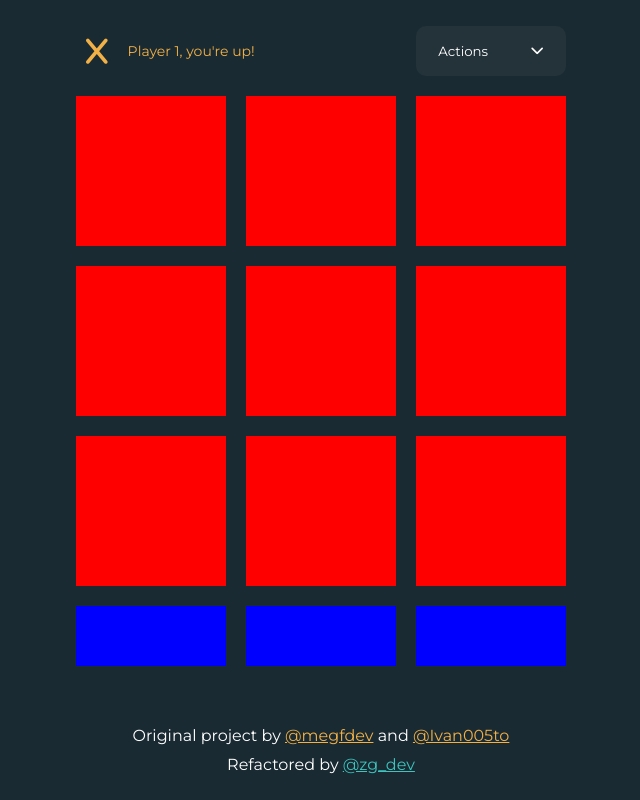
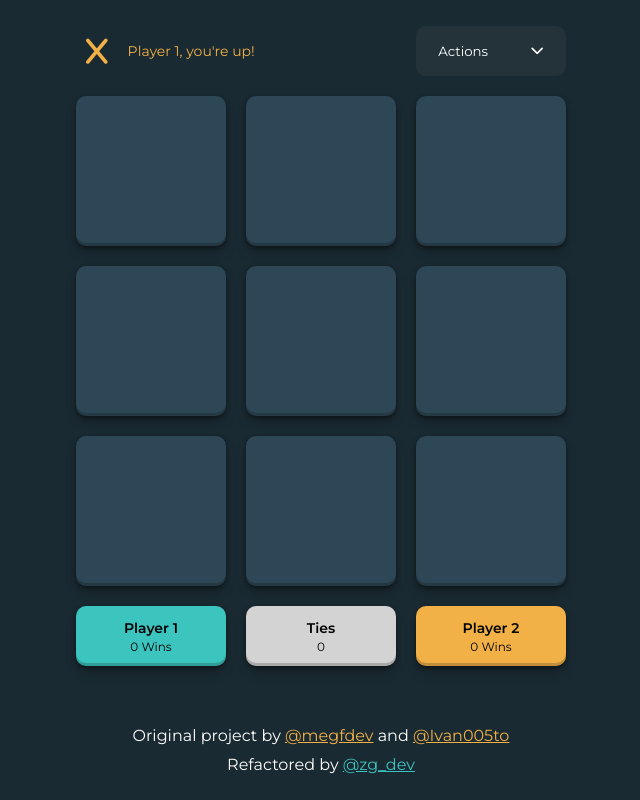
Before and after one commit to Carvalho1oak/TIC-TAC-TOE, a plain HTML site: page vanilla-build/index.html in a window 1280 px wide. Shown: the whole page, without its empty margins (319-959 px from the left). Drawn offline with Linux system fonts and the light colour scheme.

Commit message:
Finished HTML And CSS
Into The JavaScript

```diff
--- a/vanilla-build/CSS/index.css
+++ b/vanilla-build/CSS/index.css
@@ -115,10 +115,31 @@ button:hover {
   }
 }
 .square {
-  background-color: red;
+  background-color: var(--gray);
+  border-radius: 10px;
+  display: flex;
+  justify-content: center;
+  align-items: center;
+  font-size: 3rem;
+}
+.square:hover {
+  cursor: pointer;
+  opacity: 90%;
 }
 .score {
-  background-color: blue;
+  display: flex;
+  flex-direction: column;
+  justify-content: center;
+  align-items: center;
+  border-radius: 10px;
+}
+.score p {
+  font-size: 14px;
+  font-weight: 600;
+}
+.score span {
+  font-size: 12px;
+  margin-top: 2px;
 }
 /* Menu styles */
 .menu {
@@ -153,6 +174,7 @@ button:hover {
   text-decoration: underline;
   cursor: pointer;
 }
+
 /* footer styles */
 
 footer {
@@ -168,3 +190,37 @@ footer p {
 footer a {
   color: var(--yellow);
 }
+
+/* Modal styles - opens when game finishes  */
+
+.modal {
+  display: flex;
+  position: fixed;
+  width: 100%;
+  height: 100%;
+  justify-content: center;
+  align-items: center;
+  background-color: rgba(0, 0, 0, 0.6);
+}
+
+.modal-contents {
+  transform: translateY(-80px);
+  height: 150px;
+  width: 100%;
+  max-width: 300px;
+  background-color: #2a4544;
+  border-radius: 20px;
+  display: flex;
+  flex-direction: column;
+  justify-content: center;
+  align-items: center;
+  gap: 20px;
+  color: white;
+  margin: 10px;
+}
+.modal-contents button {
+  padding: 10px;
+  background-color: var(--turquoise);
+  color: #2a4544;
+  border-radius: 3px;
+}
--- a/vanilla-build/index.html
+++ b/vanilla-build/index.html
@@ -22,7 +22,8 @@
 
         <!-- Dropdown menu -->
         <div class="menu">
-            <button class="menu-btn" data-id="menu-button">Actions
+          <button class="menu-btn" data-id="menu-button">
+            Actions
             <i class="fa-solid fa-chevron-down"></i>
           </button>
 
@@ -32,26 +33,36 @@
           </div>
         </div>
         <!-- Game board -->
-        <div class="square"></div>
-        <div class="square"></div>
-        <div class="square"></div>
-        <div class="square"></div>
-        <div class="square"></div>
-        <div class="square"></div>
-        <div class="square"></div>
-        <div class="square"></div>
-        <div class="square"></div>
+        <div id="1" class="square shadow"></div>
+        <div id="2" class="square shadow"></div>
+        <div id="3" class="square shadow"></div>
+        <div id="4" class="square shadow"></div>
+        <div id="5" class="square shadow"></div>
+        <div id="6" class="square shadow"></div>
+        <div id="7" class="square shadow"></div>
+        <div id="8" class="square shadow"></div>
+        <div id="9" class="square shadow"></div>
         <!-- Scoreboard -->
-        <div class="score"></div>
-        <div class="score"></div>
-        <div class="score"></div>
+        <div class="score shadow" style="background-color: var(--turquoise)">
+          <p>Player 1</p>
+          <span data-id="p1-wins">0 Wins</span>
+        </div>
+        <div class="score shadow" style="background-color: var(--light-gray)">
+          <p>Ties</p>
+          <span data-id="ties">0</span>
+        </div>
+        <div class="score shadow" style="background-color: var(--yellow)">
+          <p>Player 2</p>
+          <span data-id="p2-wins">0 Wins</span>
+        </div>
       </div>
     </main>
 
     <footer>
       <p>
         Original project by
-        <a href="https://twitter.com/megdev" target="_blank">@megfdev</a> and <a href="https://twitter.com/Ivan00Sto" target="_blank">@Ivan005to</a>
+        <a href="https://twitter.com/megdev" target="_blank">@megfdev</a> and
+        <a href="https://twitter.com/Ivan00Sto" target="_blank">@Ivan005to</a>
       </p>
 
       <p>
@@ -64,5 +75,13 @@
         >
       </p>
     </footer>
+
+    <!-- Modal that opens when game ends -->
+    <div class="modal hidden" data-id="modal">
+      <div class="modal-contents">
+        <p data-id="modal-text">Player 1 wins!</p>
+        <button data-id="modal-btn">Play again</button>
+      </div>
+    </div>
   </body>
 </html>
```
Lines whose indentation alone changed are shown as unchanged.
